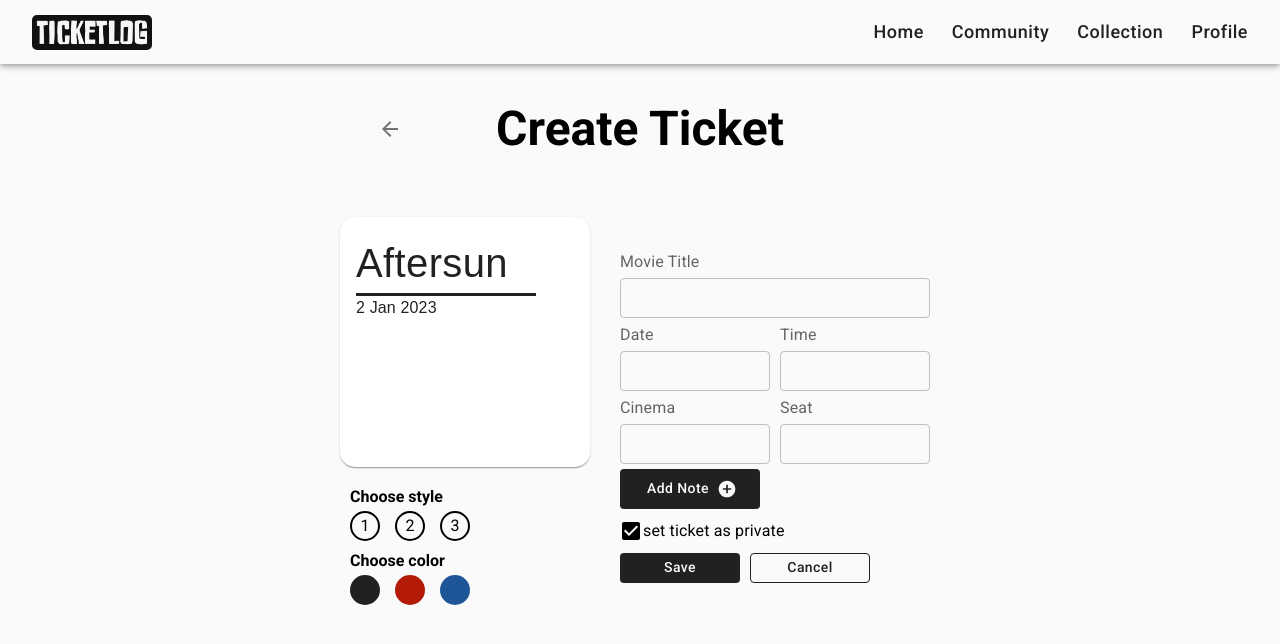
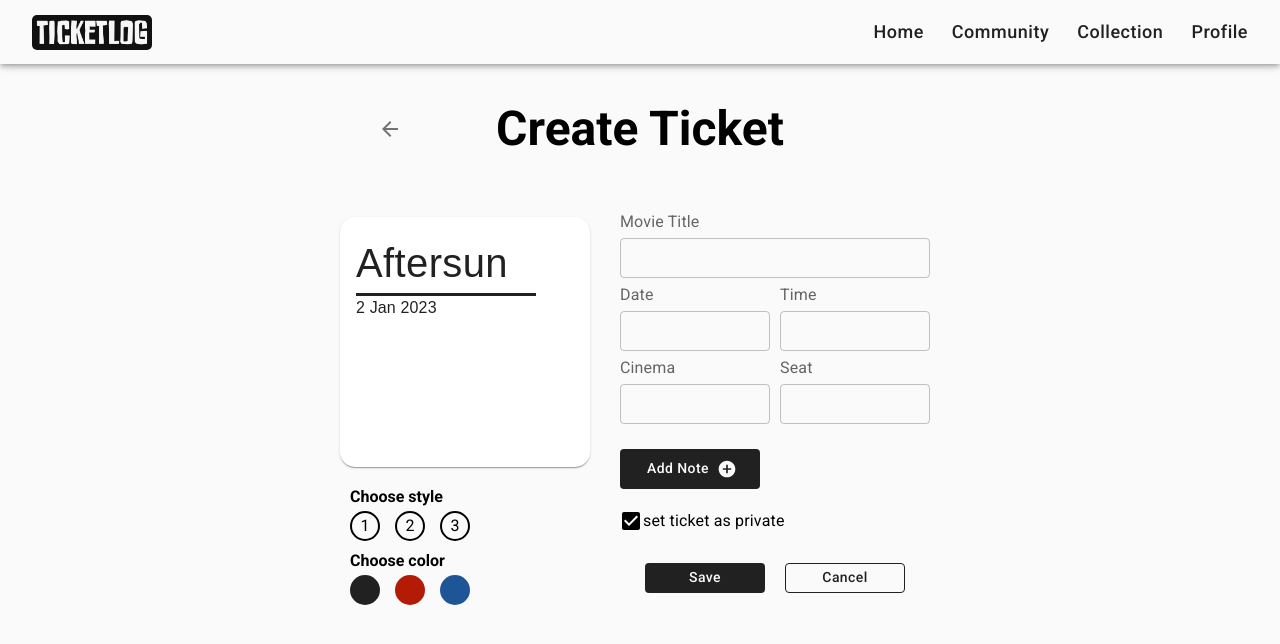
Before and after one commit to minklim47/TicketLog, a React (Vite) app in the folder ticketlog/: page /CreateTicket in a window 1280 px wide. Shown: the top 644 px of the page. Built offline with nearby package versions, Linux system fonts and the light colour scheme; a web font is replaced by a local one.

Commit message:
finish create ticket

```diff
--- a/ticketlog/src/pages/CreateTicket.jsx
+++ b/ticketlog/src/pages/CreateTicket.jsx
@@ -47,7 +47,7 @@ function CreateTicket() {
           <SmallTicket />
           <Customize sx={{ margin: "100px" }} />
         </Box>
-        <Box sx={{ padding: "20px" }}>
+        <Box sx={{ padding: "0 20px" }}>
           <form
             className="flex-container"
             style={{
@@ -55,8 +55,8 @@ function CreateTicket() {
               justifyContent: "flex-start",
               alignItems: "flex-start",
               width: "100%",
-              maxWidth: "320px",
-              minWidth: "300px",
+              maxWidth: "310px",
+              minWidth: "250px",
             }}
           >
             <div style={{ width: "100%" }}>
@@ -118,26 +118,32 @@ function CreateTicket() {
           <Button endIcon={<AddCircleIcon />} sx={addButtonStyle}>
             Add Note
           </Button>
-          <Box sx={{ margin: "10px ", marginRight: "auto" }}>
+          <Box sx={{ marginLeft: "10px " }}>
             <FormControlLabel
               control={<CheckBox name="private" />}
               label="set ticket as private"
             />
           </Box>
-          <Button component={NavLink} to="/Profile" sx={saveButtonStyle}>Save</Button>
-            <Button component={NavLink} to="/Profile" sx={cancelButtonStyle} variant="outlined" color="black">
+          <Box className="flex-container" sx={{margin:"0 auto"}}>
+            <Button component={NavLink} to="/Profile" sx={saveButtonStyle}>
+              Save
+            </Button>
+            <Button
+              component={NavLink}
+              to="/Profile"
+              sx={cancelButtonStyle}
+              variant="outlined"
+              color="black"
+            >
               Cancel
             </Button>
+          </Box>
         </Box>
       </Box>
     </Box>
   );
 }
 
-const textFieldStyle = {
-  width: "100%",
-  margin: "5px 0",
-};
 const addButtonStyle = {
   textTransform: "none",
   fontSize: 14,
@@ -145,7 +151,7 @@ const addButtonStyle = {
   height: "40px",
   bgcolor: "black.main",
   color: "white.main",
-  marginRight: "10px",
+  margin: "20px 0",
   "&:hover": {
     backgroundColor: "black.dark",
   },
@@ -162,7 +168,7 @@ const saveButtonStyle = {
   height: "30px",
   bgcolor: "black.main",
   color: "white.main",
-  marginRight: "10px",
+  margin: "30px 20px 30px 0",
   "&:hover": {
     backgroundColor: "black.dark",
   },
@@ -174,6 +180,7 @@ const cancelButtonStyle = {
   height: "30px",
   borderColor: "black.main",
   color: "black.main",
+  margin: "30px 0",
   "&:hover": {
     backgroundColor: "black.light",
   },
```
